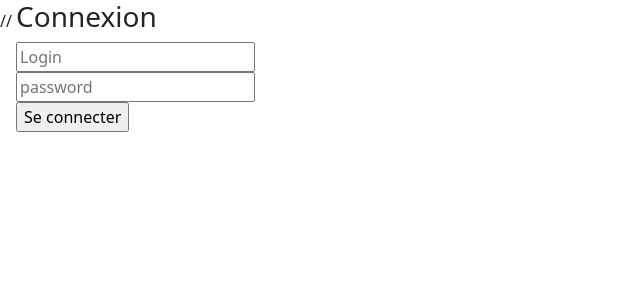
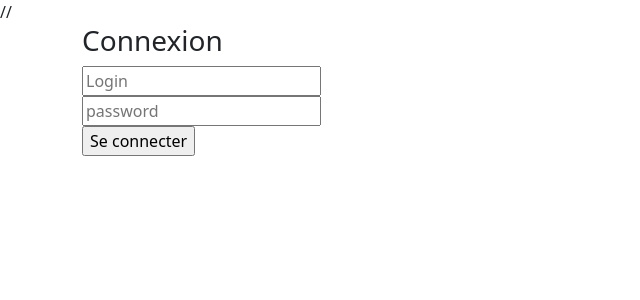
Before and after one commit to Adami-j/PhpGitCM, a PHP site: page /PhpGitCM/ in a window 1280 px wide. Shown: the top 300 px of the page, without its empty margins (0-640 px from the left). Run offline with PHP 8.4, Linux system fonts and the light colour scheme.

Commit message:
modif container index

```diff
--- a/index.php
+++ b/index.php
@@ -24,65 +24,10 @@ require("recUser.php");
 
 <body>
 <style>
-.flex-conteneur {
-    display: -ms-inline-flexbox;
-    display: -webkit-inline-flex;
-    display: inline-flex;
-    -webkit-flex-direction: column;
-    -ms-flex-direction: column;
-    flex-direction: column;
-    -webkit-flex-wrap: nowrap;
-    -ms-flex-wrap: nowrap;
-    flex-wrap: nowrap;
-    -webkit-justify-content: flex-start;
-    -ms-flex-pack: start;
-    justify-content: flex-start;
-    -webkit-align-content: stretch;
-    -ms-flex-line-pack: stretch;
-    align-content: stretch;
-    -webkit-align-items: flex-start;
-    -ms-flex-align: start;
-    align-items: flex-start;
-    }
 
-.flex-item:nth-child(1) {
-    -webkit-order: 0;
-    -ms-flex-order: 0;
-    order: 0;
-    -webkit-flex: 0 1 auto;
-    -ms-flex: 0 1 auto;
-    flex: 0 1 auto;
-    -webkit-align-self: auto;
-    -ms-flex-item-align: auto;
-    align-self: auto;
-    }
-
-.flex-item:nth-child(2) {
-    -webkit-order: 0;
-    -ms-flex-order: 0;
-    order: 0;
-    -webkit-flex: 0 1 auto;
-    -ms-flex: 0 1 auto;
-    flex: 0 1 auto;
-    -webkit-align-self: auto;
-    -ms-flex-item-align: auto;
-    align-self: auto;
-    }
-
-.flex-item:nth-child(3) {
-    -webkit-order: 0;
-    -ms-flex-order: 0;
-    order: 0;
-    -webkit-flex: 0 1 auto;
-    -ms-flex: 0 1 auto;
-    flex: 0 1 auto;
-    -webkit-align-self: auto;
-    -ms-flex-item-align: auto;
-    align-self: auto;
-    }
 </style>
 
-	<div class="flex-conteneur">
+	<div class="container ">
 		<h3  id="nomPop" class="titre">Connexion</h3>
 		<form action="" method="POST" >
 
```
